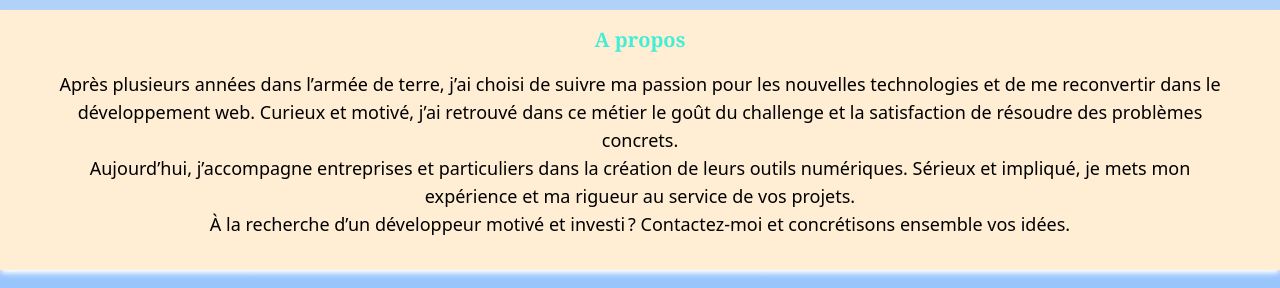
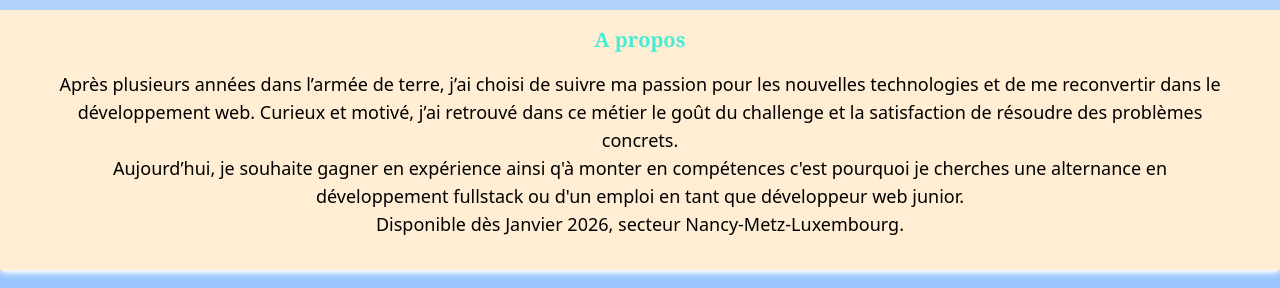
Before and after one commit to Guiboy974/gb_portfolio_vue, a Vue app: page / in a window 1280 px wide. Shown: the part 574-862 px from the top of the page. Built offline with nearby package versions, Linux system fonts and the light colour scheme; no server answers.

Commit message:
Update personal description

```diff
--- a/src/components/Main.vue
+++ b/src/components/Main.vue
@@ -7,9 +7,9 @@
         <div class="mx-2 px-4 lg:mx-8 z-10 text-black">
             <p class="text-lg font-medium text-center"> Après plusieurs années dans l’armée de terre, j’ai choisi de suivre ma passion pour les nouvelles technologies et de me reconvertir dans le développement web. Curieux et motivé, j’ai retrouvé dans ce métier le goût du challenge et la satisfaction de résoudre des problèmes concrets.
 <br>
-Aujourd’hui, j’accompagne entreprises et particuliers dans la création de leurs outils numériques. Sérieux et impliqué, je mets mon expérience et ma rigueur au service de vos projets.
+Aujourd’hui, je souhaite gagner en expérience ainsi q'à monter en compétences c'est pourquoi je cherches une alternance en développement fullstack ou d'un emploi en tant que développeur web junior.
 <br>
-À la recherche d’un développeur motivé et investi ? Contactez-moi et concrétisons ensemble vos idées. </p>
+Disponible dès Janvier 2026, secteur Nancy-Metz-Luxembourg. </p>
 
 
         </div>
```
